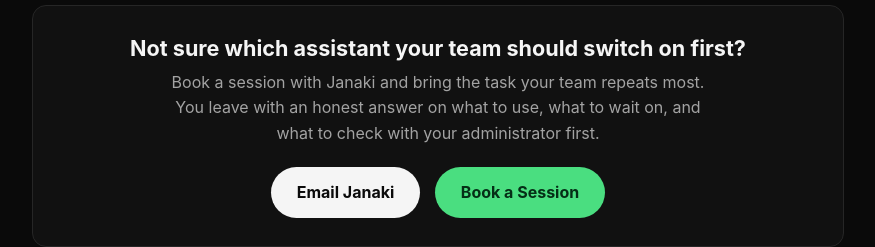
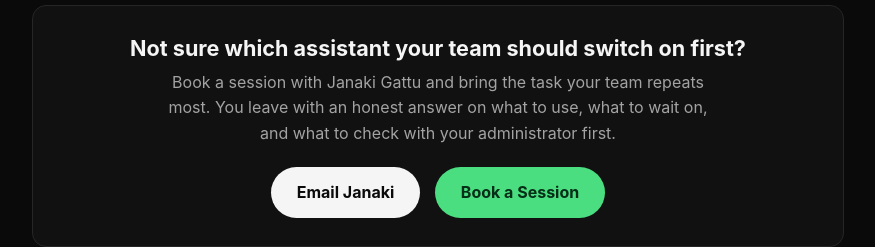
Before and after one commit to janakigattu/janakigattu.github.io, a plain HTML site: page projects/ai-assistants-advisor/index.html in a window 1280 px wide. Shown: the part 1512-1759 px from the top of the page, without its empty margins (202-1077 px from the left). Drawn offline with Linux system fonts and the light colour scheme.

```diff
--- a/projects/ai-assistants-advisor/index.html
+++ b/projects/ai-assistants-advisor/index.html
@@ -86,7 +86,7 @@
 
     <div class="cta">
       <h2>Not sure which assistant your team should switch on first?</h2>
-      <p>Book a session with Janaki and bring the task your team repeats most. You leave with an honest answer on what to use, what to wait on, and what to check with your administrator first.</p>
+      <p>Book a session with Janaki Gattu and bring the task your team repeats most. You leave with an honest answer on what to use, what to wait on, and what to check with your administrator first.</p>
       <a class="btn" href="mailto:gjanaki360@gmail.com?subject=AI%20Assistants%20advisor%20—%20which%20assistant%20for%20my%20team">Email Janaki</a>
       <a class="btn-green" href="https://janakigattu.github.io/#book">Book a Session</a>
     </div>
```
